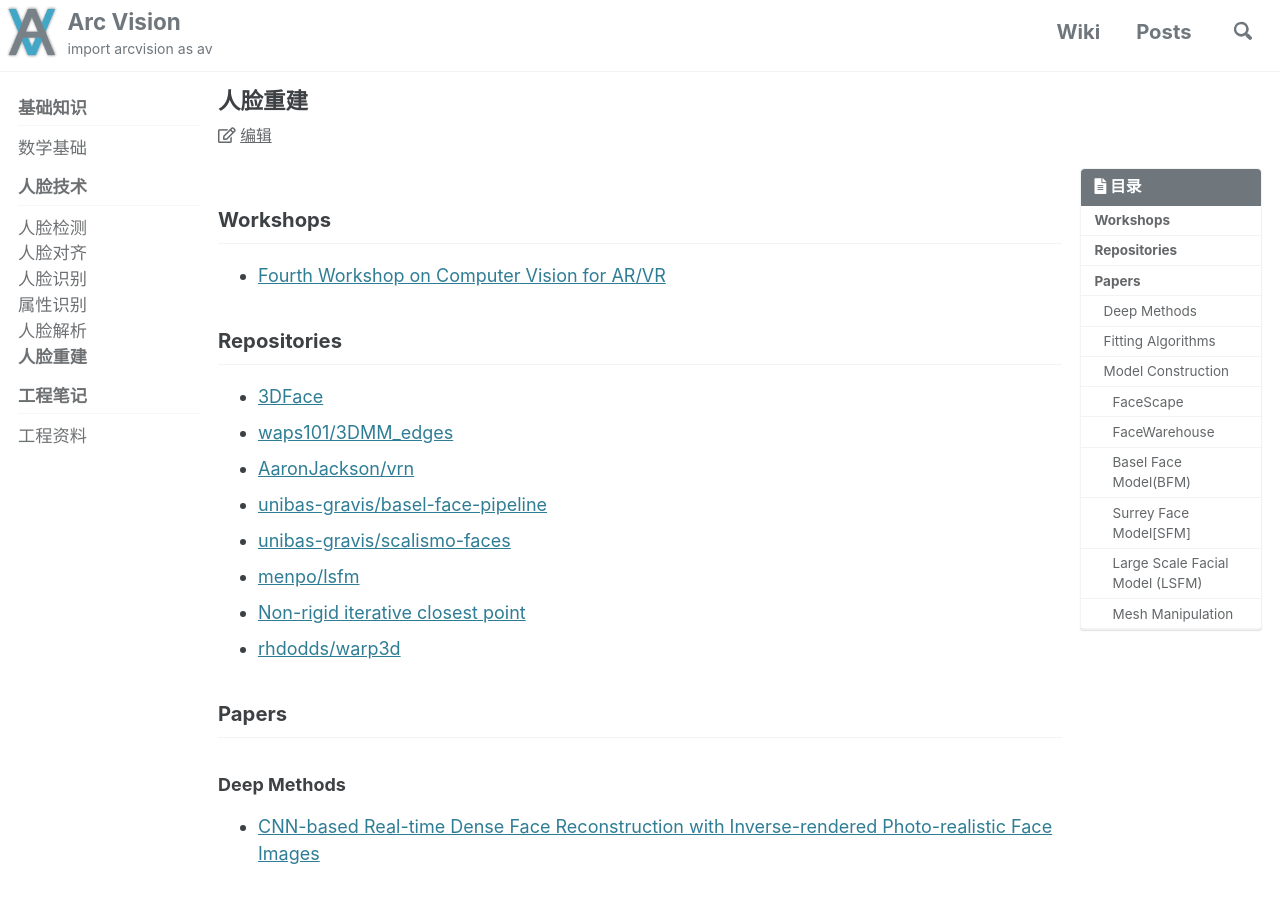
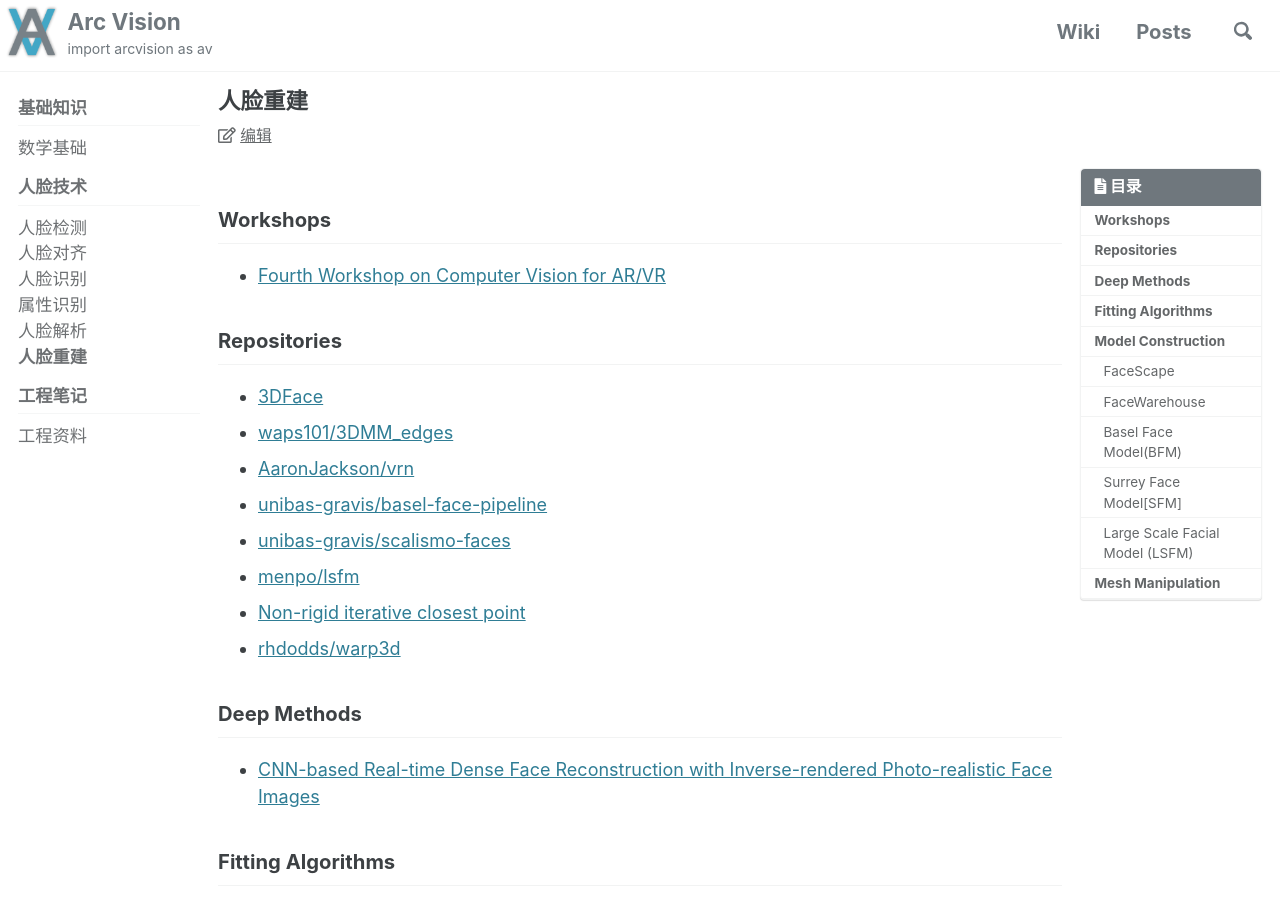
Before and after one commit to ArcVision/ArcVision.github.io, a Jekyll site: the page built from _wiki/15-face-reconstruction.md, in a window 1280 px wide and 900 px high. Built offline with Jekyll 4.4.1, drawn with Linux system fonts in a browser that asks for light colours; cached includes are drawn as plain includes; comment, search, counter and statistics services are not loaded.

Commit message:
Update 15-face-reconstruction.md

```diff
--- a/_wiki/15-face-reconstruction.md
+++ b/_wiki/15-face-reconstruction.md
@@ -18,39 +18,38 @@ permalink: /wiki/face-reconstruction/
 - [Non-rigid iterative closest point](https://github.com/charlienash/nricp)
 - [rhdodds/warp3d](https://github.com/rhdodds/warp3d)
 
-## Papers
 
-### Deep Methods
+## Deep Methods
 - [CNN-based Real-time Dense Face Reconstruction with Inverse-rendered Photo-realistic Face Images](https://arxiv.org/abs/1708.00980)
 
-### Fitting Algorithms
+## Fitting Algorithms
  - [waps101/3DMM_edges](https://github.com/waps101/3DMM_edges)
 
-### Model Construction
+## Model Construction
 - [Learning a model of facial shape and expression from {4D} scans](https://is.tuebingen.mpg.de)
 - [Morphable Face Models - An Open Framework](http://arxiv.org/abs/1709.08398)
 - [Optimal Step Nonrigid ICP Algorithms for Surface Registration](https://ieeexplore.ieee.org/abstract/document/4270190)
 
-#### FaceScape
+### FaceScape
   - [HomePage](https://facescape.nju.edu.cn/)
   - [Repository](https://github.com/zhuhao-nju/facescape)
   - [FaceScape: a Large-scale High Quality 3D Face Dataset and Detailed Riggable 3D Face Prediction](https://arxiv.org/pdf/2003.13989.pdf) / [Supplementary](https://openaccess.thecvf.com/content_CVPR_2020/supplemental/Yang_FaceScape_A_Large-Scale_CVPR_2020_supplemental.zip)
   - [52 expression templates](https://drive.google.com/file/d/1OuAUVMrBzEyRumOqFg3SUjehAUBK7Hn9/view)
 
-#### FaceWarehouse
+### FaceWarehouse
   - [FaceWarehouse: a 3D Facial Expression Database for Visual Computing](http://kunzhou.net/zjugaps/facewarehouse/)
 
-#### Basel Face Model(BFM)
+### Basel Face Model(BFM)
   - [A 3D Face Model for Pose and Illumination Invariant Face Recognition](https://gravis.dmi.unibas.ch/publications/2009/BFModel09.pdf) / [HomePage](https://faces.dmi.unibas.ch/bfm/?nav=1-0&id=basel_face_model)
   - [Morphable Face Models - An Open Framework](http://arxiv.org/abs/1709.08398) / [HomePage](https://faces.dmi.unibas.ch/bfm/bfm2017.html)
 
-#### Surrey Face Model[SFM]
+### Surrey Face Model[SFM]
   - [A Multiresolution 3D Morphable Face Model and Fitting Framework](http://www.ee.surrey.ac.uk/CVSSP/Publications/papers/Huber-VISAPP-2016.pdf)
 
-#### Large Scale Facial Model (LSFM)
+### Large Scale Facial Model (LSFM)
   - repository: [menpo/lsfm](https://github.com/menpo/lsfm)
   - [Large Scale 3D Morphable Models](https://link.springer.com/article/10.1007/s11263-017-1009-7)
   - [A 3D Morphable Model learnt from 10,000 faces](https://ibug.doc.ic.ac.uk/media/uploads/documents/0002.pdf)
 
-#### Mesh Manipulation
+## Mesh Manipulation
   - [Deformation Transfer for Triangle Meshes](https://www.cs.toronto.edu/~jacobson/seminar/sumner-and-popovic-2004.pdf)
```
